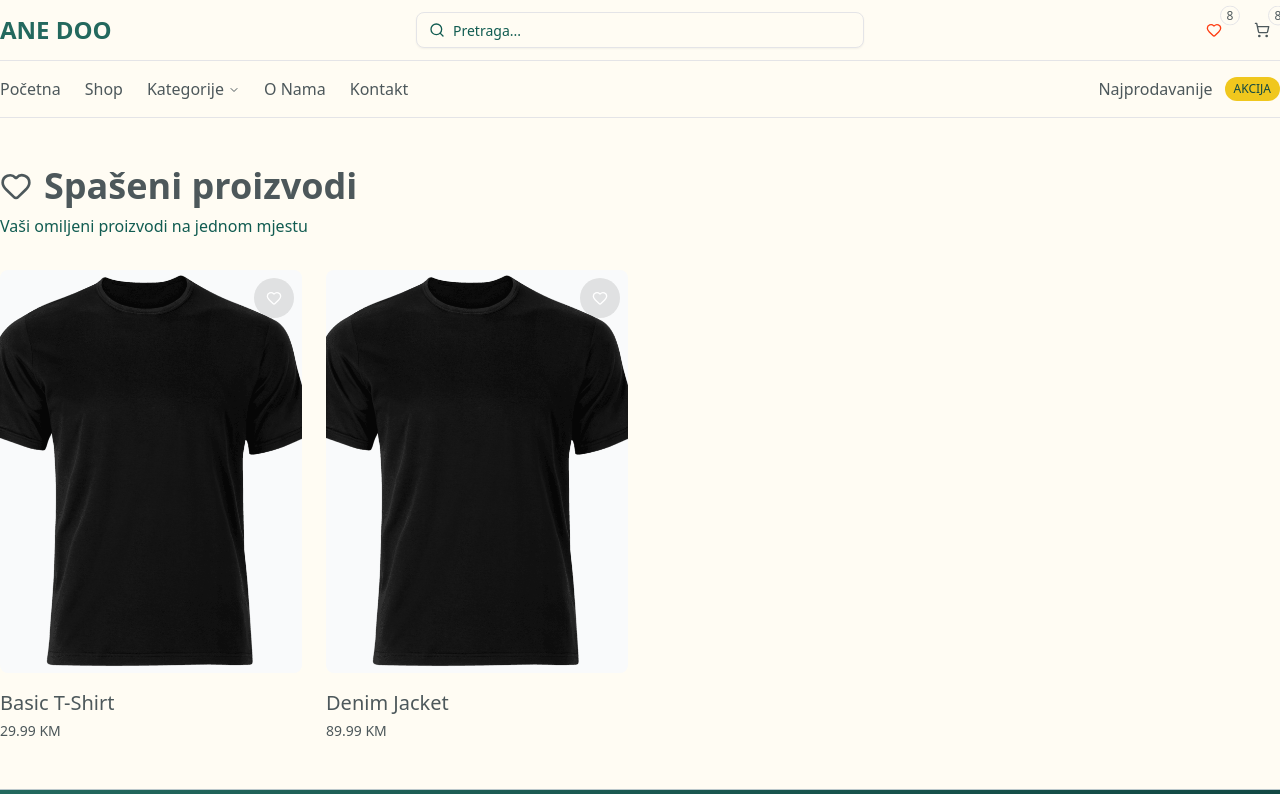
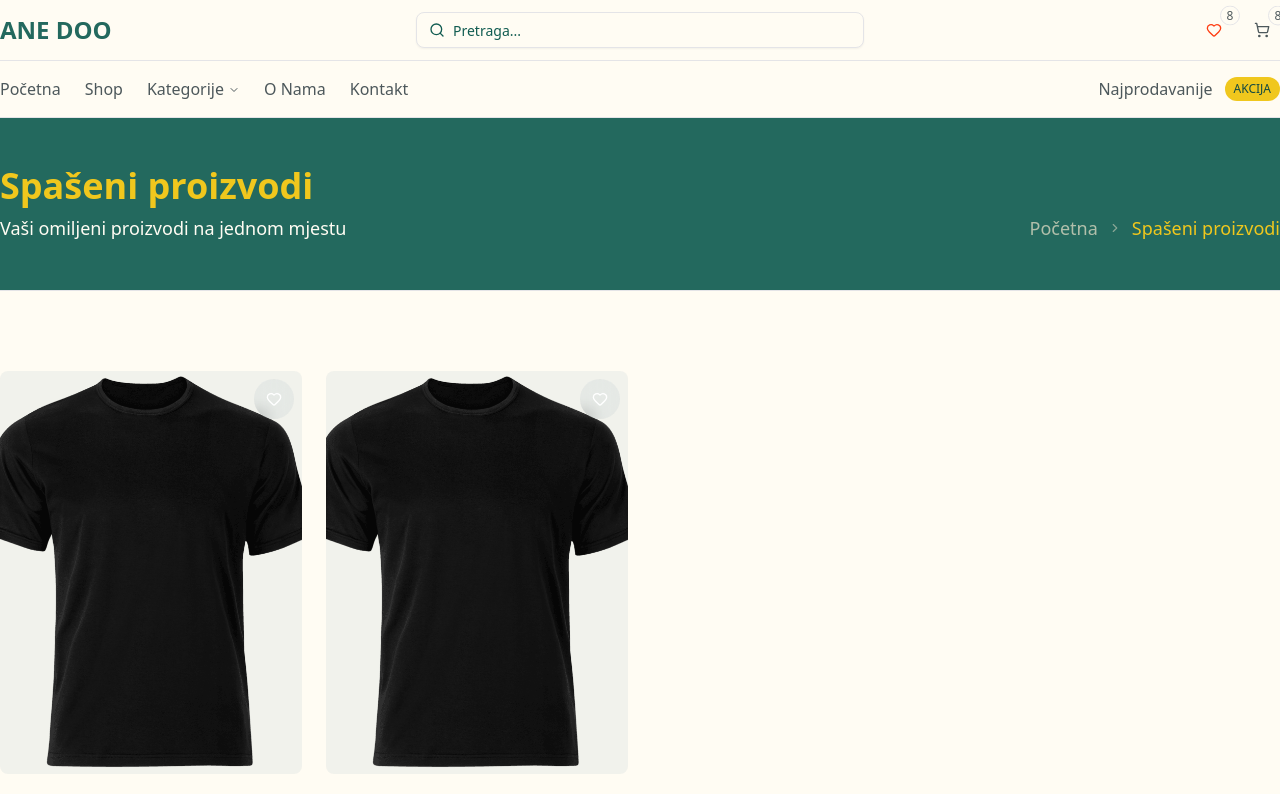
Before and after one commit to SeadSabanovic/ane-doo, a Next.js app: page /spaseno in a window 1280 px wide. Shown: the top 794 px of the page. Built offline with nearby package versions, Linux system fonts and the light colour scheme.

Commit message:
WIP Shop Articles

```diff
--- a/next.config.ts
+++ b/next.config.ts
@@ -8,6 +8,10 @@ const nextConfig: NextConfig = {
         protocol: "https",
         hostname: "images.pexels.com",
       },
+      {
+        protocol: "https",
+        hostname: "i.pinimg.com",
+      },
     ],
   },
 };
--- a/src/app/shop/page.tsx
+++ b/src/app/shop/page.tsx
@@ -18,7 +18,8 @@ export default function ShopPage() {
       id: 1,
       name: "Basic T-Shirt",
       price: 29.99,
-      image: "/images/product/shirt.png",
+      image:
+        "https://i.pinimg.com/1200x/7a/b5/0d/7ab50d17b4173cbe17c8c89c970b0cd6.jpg",
       slug: "basic-t-shirt",
       link: "/shop/basic-t-shirt",
     },
@@ -26,7 +27,8 @@ export default function ShopPage() {
       id: 2,
       name: "Classic Hoodie",
       price: 59.99,
-      image: "/images/product/shirt.png",
+      image:
+        "https://i.pinimg.com/1200x/54/05/0e/54050ec0e02ccb060c3241bff1ae3491.jpg",
       slug: "classic-hoodie",
       link: "/shop/basic-t-shirt",
     },
@@ -34,7 +36,8 @@ export default function ShopPage() {
       id: 3,
       name: "Denim Jacket",
       price: 89.99,
-      image: "/images/product/shirt.png",
+      image:
+        "https://i.pinimg.com/1200x/9c/a5/20/9ca5201d2a3644062c992e442a391175.jpg",
       slug: "denim-jacket",
       link: "/shop/basic-t-shirt",
     },
@@ -42,7 +45,8 @@ export default function ShopPage() {
       id: 4,
       name: "Sport Sneakers",
       price: 79.99,
-      image: "/images/product/shirt.png",
+      image:
+        "https://i.pinimg.com/1200x/35/74/7e/35747ed4d30ed8fbbd0bd2da87bd6dcd.jpg",
       slug: "sport-sneakers",
       link: "/shop/basic-t-shirt",
     },
@@ -50,7 +54,8 @@ export default function ShopPage() {
       id: 5,
       name: "Casual Pants",
       price: 49.99,
-      image: "/images/product/shirt.png",
+      image:
+        "https://i.pinimg.com/1200x/30/e9/80/30e98016b74fcc7f9f4ce7a730255c45.jpg",
       slug: "casual-pants",
       link: "/shop/basic-t-shirt",
     },
@@ -58,7 +63,8 @@ export default function ShopPage() {
       id: 6,
       name: "Summer Dress",
       price: 69.99,
-      image: "/images/product/shirt.png",
+      image:
+        "https://i.pinimg.com/736x/60/2a/70/602a70a7e4984c3fb1e95b732fd3b10c.jpg",
       slug: "summer-dress",
       link: "/shop/basic-t-shirt",
     },
@@ -66,7 +72,8 @@ export default function ShopPage() {
       id: 7,
       name: "Summer Dress",
       price: 69.99,
-      image: "/images/product/shirt.png",
+      image:
+        "https://i.pinimg.com/736x/49/d5/89/49d589a0d6ea487582d302c3ea75e724.jpg",
       slug: "summer-dress",
       link: "/shop/basic-t-shirt",
     },
@@ -74,7 +81,8 @@ export default function ShopPage() {
       id: 8,
       name: "Summer Dress",
       price: 69.99,
-      image: "/images/product/shirt.png",
+      image:
+        "https://i.pinimg.com/736x/8b/56/d6/8b56d6e3749932f1e247a1a8290f844a.jpg",
       slug: "summer-dress",
       link: "/shop/basic-t-shirt",
     },
@@ -82,7 +90,8 @@ export default function ShopPage() {
       id: 9,
       name: "Summer Dress",
       price: 69.99,
-      image: "/images/product/shirt.png",
+      image:
+        "https://i.pinimg.com/736x/ce/19/cb/ce19cbfd6bdcbbe67b1bcc87a5de3881.jpg",
       slug: "summer-dress",
       link: "/shop/basic-t-shirt",
     },
@@ -90,7 +99,8 @@ export default function ShopPage() {
       id: 10,
       name: "Summer Dress",
       price: 69.99,
-      image: "/images/product/shirt.png",
+      image:
+        "https://i.pinimg.com/736x/51/e7/e8/51e7e871ae60d78ea70af0ad3b18c2ce.jpg",
       slug: "summer-dress",
       link: "/shop/basic-t-shirt",
     },
@@ -98,7 +108,8 @@ export default function ShopPage() {
       id: 11,
       name: "Summer Dress",
       price: 69.99,
-      image: "/images/product/shirt.png",
+      image:
+        "https://i.pinimg.com/736x/8b/99/05/8b9905077340c99494232f42c9719202.jpg",
       slug: "summer-dress",
       link: "/shop/basic-t-shirt",
     },
@@ -106,7 +117,8 @@ export default function ShopPage() {
       id: 12,
       name: "Summer Dress",
       price: 69.99,
-      image: "/images/product/shirt.png",
+      image:
+        "https://i.pinimg.com/1200x/df/b4/af/dfb4af8a4f043deb8e1a9c744ddba036.jpg",
       slug: "summer-dress",
       link: "/shop/basic-t-shirt",
     },
@@ -114,7 +126,8 @@ export default function ShopPage() {
       id: 13,
       name: "Summer Dress",
       price: 69.99,
-      image: "/images/product/shirt.png",
+      image:
+        "https://i.pinimg.com/1200x/f2/99/fd/f299fdfa172d8ac3eab237a1a62b22a1.jpg",
       slug: "summer-dress",
       link: "/shop/basic-t-shirt",
     },
@@ -122,7 +135,8 @@ export default function ShopPage() {
       id: 14,
       name: "Summer Dress",
       price: 69.99,
-      image: "/images/product/shirt.png",
+      image:
+        "https://i.pinimg.com/736x/82/05/ff/8205ffb2d67e7899722855cb57bd0101.jpg",
       slug: "summer-dress",
       link: "/shop/basic-t-shirt",
     },
@@ -131,7 +145,8 @@ export default function ShopPage() {
       id: 15,
       name: "Summer Dress",
       price: 69.99,
-      image: "/images/product/shirt.png",
+      image:
+        "https://i.pinimg.com/736x/7b/37/79/7b3779b870bc88677adc3f3f2d2e5ee2.jpg",
       slug: "summer-dress",
       link: "/shop/basic-t-shirt",
     },
@@ -139,7 +154,8 @@ export default function ShopPage() {
       id: 16,
       name: "Summer Dress",
       price: 69.99,
-      image: "/images/product/shirt.png",
+      image:
+        "https://i.pinimg.com/736x/5a/28/ad/5a28adca858b65e1a4e9fe646b477282.jpg",
       slug: "summer-dress",
       link: "/shop/basic-t-shirt",
     },
@@ -159,7 +175,7 @@ export default function ShopPage() {
       <Container className="flex flex-col lg:flex-row gap-8">
         <ShopSidebar />
 
-        <div className="flex flex-col gap-8 lg:gap-12 pb-20">
+        <div className="flex flex-1 flex-col gap-8 lg:gap-12 pb-20">
           <div className="grid grid-cols-2 xl:grid-cols-4 gap-6 flex-1">
             {products.map((product) => (
               <ProductCard key={product.id} product={product} />
--- a/src/app/spaseno/page.tsx
+++ b/src/app/spaseno/page.tsx
@@ -3,6 +3,7 @@ import ProductCard from "@/components/ui/product-card";
 import Link from "next/link";
 import { Heart } from "lucide-react";
 import { Metadata } from "next";
+import PageHeader from "@/components/layout/page-header";
 
 export const metadata: Metadata = {
   title: "ANE D.O.O. | Spašeni proizvodi",
@@ -32,18 +33,16 @@ export default function FavoritesPage() {
   ];
 
   return (
-    <div className="py-12">
-      <Container>
-        <div className="mb-8">
-          <div className="flex items-center gap-3 mb-2">
-            <Heart className="w-8 h-8" />
-            <h1 className="text-4xl font-bold">Spašeni proizvodi</h1>
-          </div>
-          <p className="text-muted-foreground">
-            Vaši omiljeni proizvodi na jednom mjestu
-          </p>
-        </div>
-
+    <>
+      <PageHeader
+        title="Spašeni proizvodi"
+        description="Vaši omiljeni proizvodi na jednom mjestu"
+        breadcrumbItems={[
+          { label: "Početna", href: "/" },
+          { label: "Spašeni proizvodi", href: "/spaseno" },
+        ]}
+      />
+      <Container className="pb-20">
         {favorites.length === 0 ? (
           <div className="text-center py-12">
             <Heart className="w-16 h-16 mx-auto mb-4 text-muted-foreground" />
@@ -68,6 +67,6 @@ export default function FavoritesPage() {
           </div>
         )}
       </Container>
-    </div>
+    </>
   );
 }
--- a/src/components/layout/page-header.tsx
+++ b/src/components/layout/page-header.tsx
@@ -1,4 +1,4 @@
-import React from "react";
+import { Fragment } from "react";
 import Link from "next/link";
 import {
   Breadcrumb,
@@ -37,7 +37,7 @@ export default function PageHeader({
           <Breadcrumb>
             <BreadcrumbList>
               {breadcrumbItems.map((item, index) => (
-                <React.Fragment key={index}>
+                <Fragment key={index}>
                   <BreadcrumbItem className="text-lg">
                     {index === breadcrumbItems.length - 1 ? (
                       <BreadcrumbPage className="text-accent">
@@ -55,7 +55,7 @@ export default function PageHeader({
                   {index < breadcrumbItems.length - 1 && (
                     <BreadcrumbSeparator />
                   )}
-                </React.Fragment>
+                </Fragment>
               ))}
             </BreadcrumbList>
           </Breadcrumb>
--- a/src/components/ui/product-card.tsx
+++ b/src/components/ui/product-card.tsx
@@ -17,7 +17,7 @@ export default function ProductCard({ product }: { product: Product }) {
     <div className="group relative flex flex-col">
       <Link
         href={product.link ? product.link : "#"}
-        className="group rounded-md bg-gray-50 relative aspect-3/4 cursor-pointer flex flex-col items-center justify-center overflow-hidden"
+        className="group rounded-md bg-muted/20 relative aspect-3/4 cursor-pointer flex flex-col items-center justify-center overflow-hidden"
       >
         <Image
           src={product.image}
@@ -28,7 +28,7 @@ export default function ProductCard({ product }: { product: Product }) {
         />
       </Link>
 
-      <div className="group/heart absolute top-2 right-2 z-20 p-3 bg-black/10 rounded-full cursor-pointer hover:bg-destructive/10">
+      <div className="group/heart absolute backdrop-blur-sm top-2 right-2 z-20 p-3 bg-muted/20 rounded-full cursor-pointer hover:bg-destructive/20">
         <Heart
           className="text-white group-hover/heart:text-destructive"
           size={16}
@@ -38,7 +38,7 @@ export default function ProductCard({ product }: { product: Product }) {
       {product.badge && (
         <Badge
           variant="outline"
-          className="absolute top-2 left-2 z-20 bg-white"
+          className="absolute top-2 left-2 z-20 bg-background"
         >
           {product.badge}
         </Badge>
```
